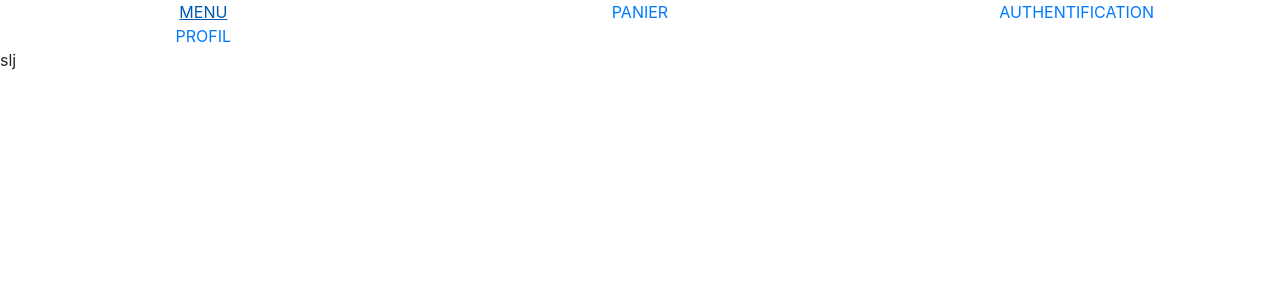
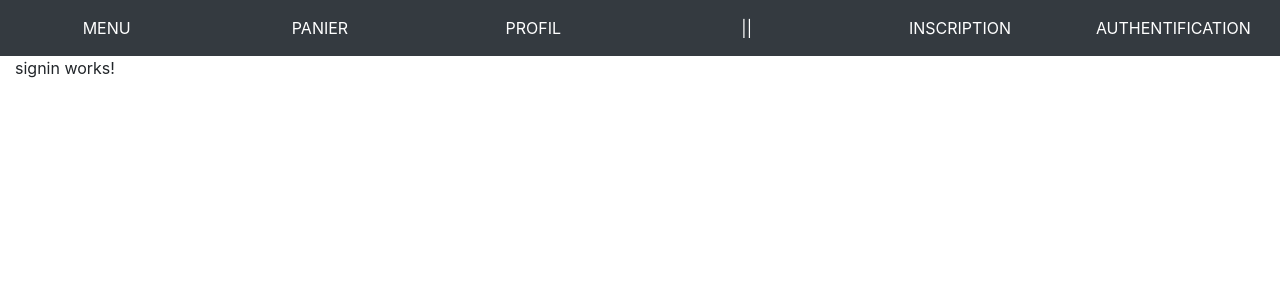
Before and after one commit to AlanLima91/FrontToBack, an Angular app: page /signin in a window 1280 px wide. Before the commit this address led to /. Shown: the top 300 px of the page. Built offline with nearby package versions, Linux system fonts and the light colour scheme.

Commit message:
Add SignIn for Connexion

```diff
--- a/src/app/app-routing.module.ts
+++ b/src/app/app-routing.module.ts
@@ -4,11 +4,13 @@ import { MenuComponent } from './menu/menu.component';
 import { BasketComponent } from './basket/basket.component';
 import { AuthComponent } from './auth/auth.component';
 import { ProfilComponent } from './profil/profil.component';
+import { SigninComponent } from './signin/signin.component';
 
 const routes: Routes = [
   { path: 'accueil', component: MenuComponent},
   { path: 'panier', component: BasketComponent},
   { path: 'auth', component: AuthComponent},
+  { path: 'signin', component: SigninComponent},
   { path: 'profil', component: ProfilComponent},
 ];
 
--- a/src/app/app.component.html
+++ b/src/app/app.component.html
@@ -1,8 +1,10 @@
-<nav class="row">
-    <a [routerLink]="['/accueil']" class="col-4 text-center text-uppercase">Menu</a>
-    <a [routerLink]="['/panier']" class="col-4 text-center text-uppercase">Panier</a>
-    <a [routerLink]="['/auth']" class="col-4 text-center text-uppercase">Authentification</a>
-    <a [routerLink]="['/profil']" class="col-4 text-center text-uppercase">Profil</a>
+<nav class="row bg-dark">
+    <a [routerLink]="['/accueil']" class="col-2 text-center text-uppercase text-white mt-3 mb-3">Menu</a>
+    <a [routerLink]="['/panier']" class="col-2 text-center text-uppercase text-white  mt-3 mb-3">Panier</a>
+    <a [routerLink]="['/profil']" class="col-2 text-center text-uppercase text-white mt-3 mb-3">Profil</a>
+    <a class="col-2 text-center text-uppercase text-white mt-3 mb-3">||</a>
+    <a [routerLink]="['/signin']" class="col-2 text-center text-uppercase text-white mt-3 mb-3">Inscription</a>
+    <a [routerLink]="['/auth']" class="col-2 text-center text-uppercase text-white mt-3 mb-3">Authentification</a>
+
   </nav>
-  slj
 <router-outlet></router-outlet>
--- a/src/app/app.module.ts
+++ b/src/app/app.module.ts
@@ -7,6 +7,7 @@ import { MenuComponent } from './menu/menu.component';
 import { BasketComponent } from './basket/basket.component';
 import { ProfilComponent } from './profil/profil.component';
 import { AuthComponent } from './auth/auth.component';
+import { SigninComponent } from './signin/signin.component';
 
 @NgModule({
   declarations: [
@@ -14,7 +15,8 @@ import { AuthComponent } from './auth/auth.component';
     MenuComponent,
     BasketComponent,
     ProfilComponent,
-    AuthComponent
+    AuthComponent,
+    SigninComponent
   ],
   imports: [
     BrowserModule,
--- /dev/null
+++ b/src/app/signin/signin.component.html
@@ -0,0 +1,3 @@
+<p>
+  signin works!
+</p>
--- /dev/null
+++ b/src/app/signin/signin.component.ts
@@ -0,0 +1,15 @@
+import { Component, OnInit } from '@angular/core';
+
+@Component({
+  selector: 'app-signin',
+  templateUrl: './signin.component.html',
+  styleUrls: ['./signin.component.css']
+})
+export class SigninComponent implements OnInit {
+
+  constructor() { }
+
+  ngOnInit() {
+  }
+
+}
--- a/src/index.html
+++ b/src/index.html
@@ -8,7 +8,7 @@
   <meta name="viewport" content="width=device-width, initial-scale=1">
   <link rel="icon" type="image/x-icon" href="favicon.ico">
 </head>
-<body>
+<body class="container-fluid">
   <app-root></app-root>
 </body>
 </html>
```
Also changed, not shown: src/app/signin/signin.component.css (added), 1 other file (tests, documents, lock files or other folders).
